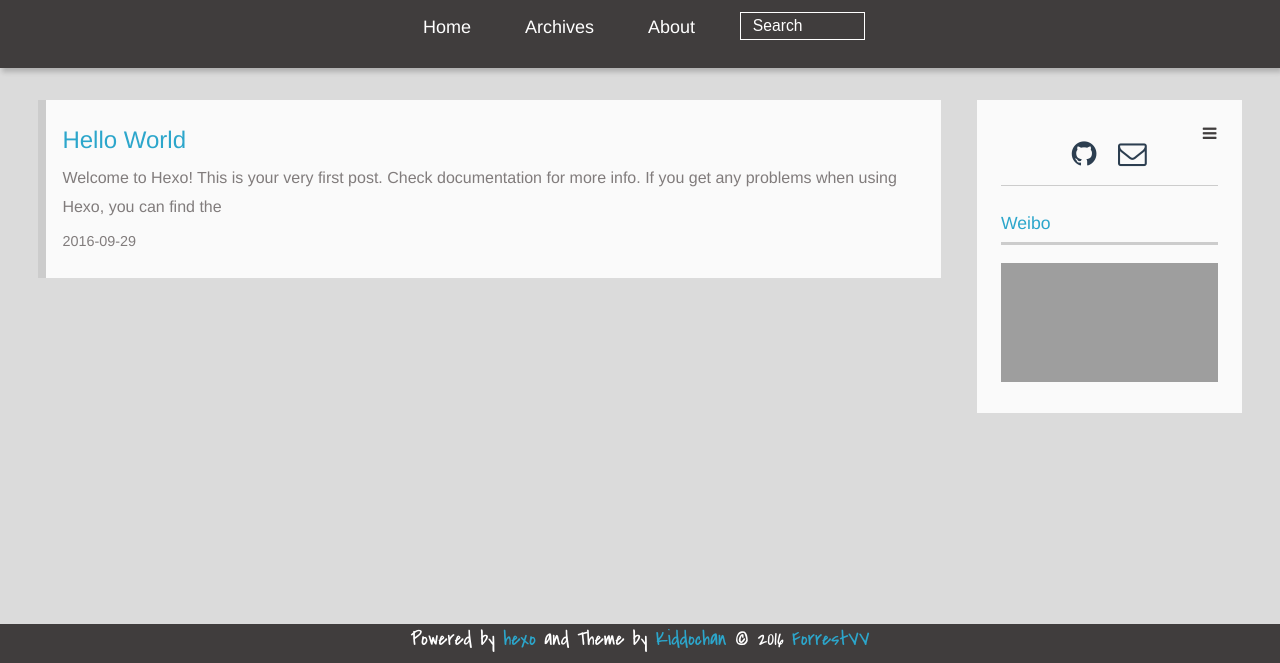
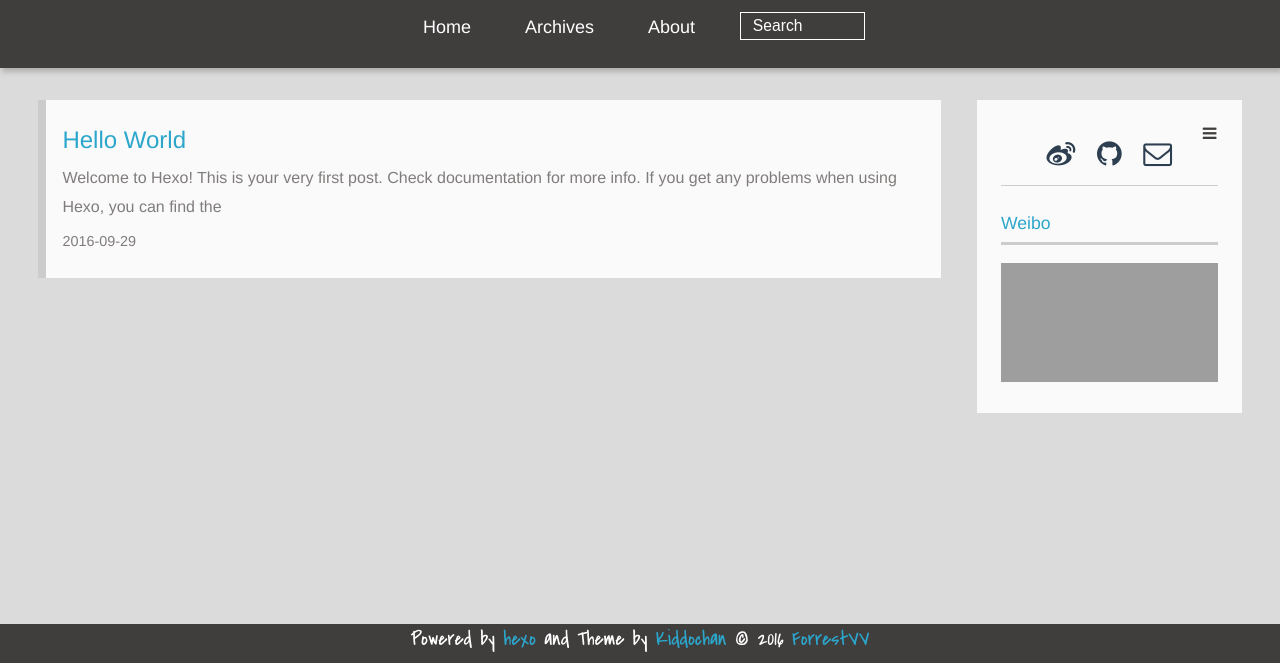
Before and after one commit to ForrestVV/ForrestVV.github.io, a plain HTML site: page index.html in a window 1280 px wide. Shown: the part 137-800 px from the top of the page. Drawn offline with Linux system fonts and the light colour scheme; grey boxes are pictures that could not be loaded.

Commit message:
Site updated: 2016-09-29 12:48:05

```diff
--- a/index.html
+++ b/index.html
@@ -95,6 +95,8 @@
 <div id="authorInfo">
 
 	<div class="social-info" class="clearfix">
+
+		<a href="http://weibo.com/5313690600" target="_blank" class="icon-weibo" title="微博"></a>
 
 
 		<a href="https://github.com/ForrestVV" target="_blank" class="icon-github" title="github"></a>
```
Also changed, not shown: 2016/09/29/hello-world/index.html (+2 -0 lines).
